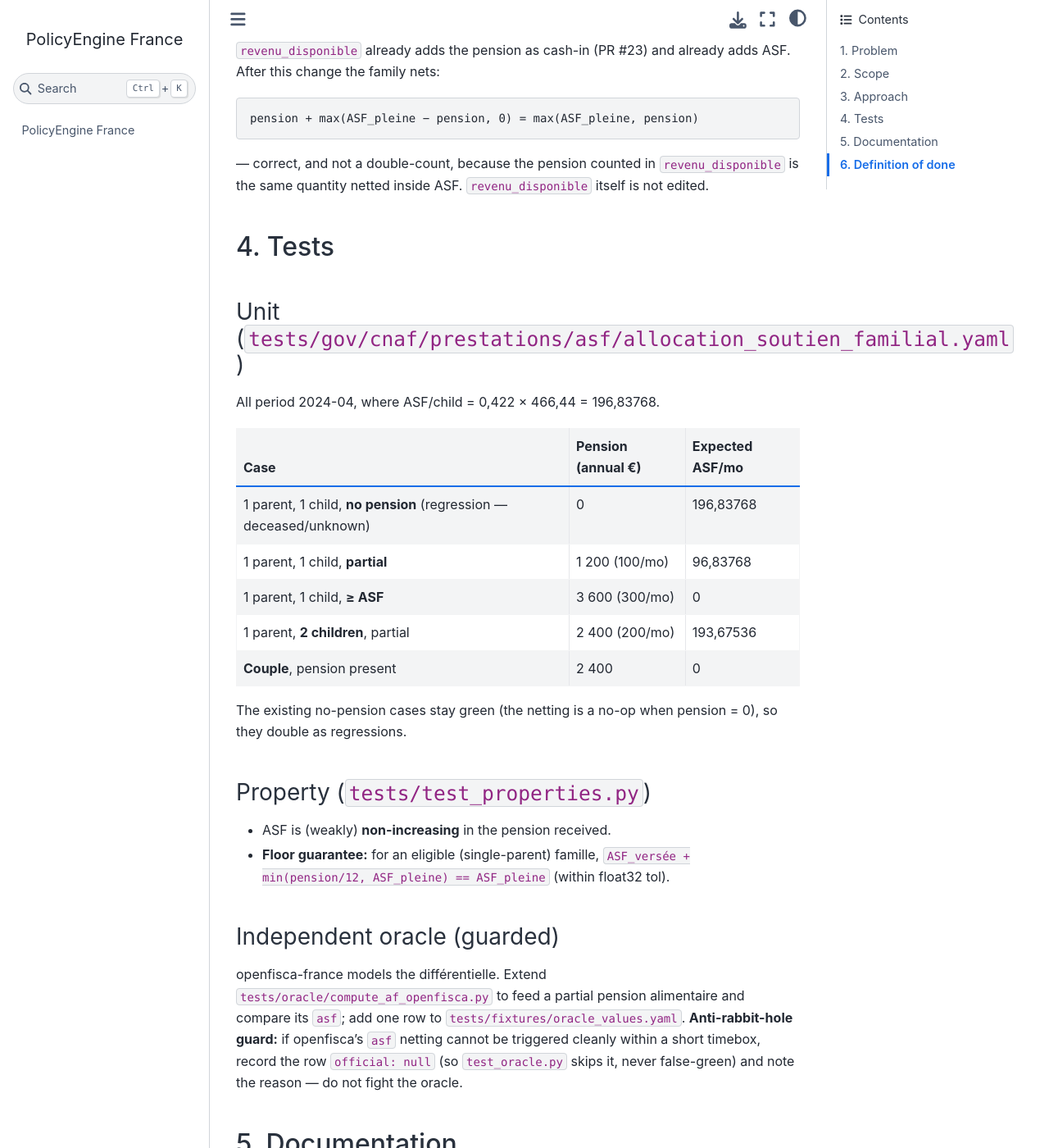
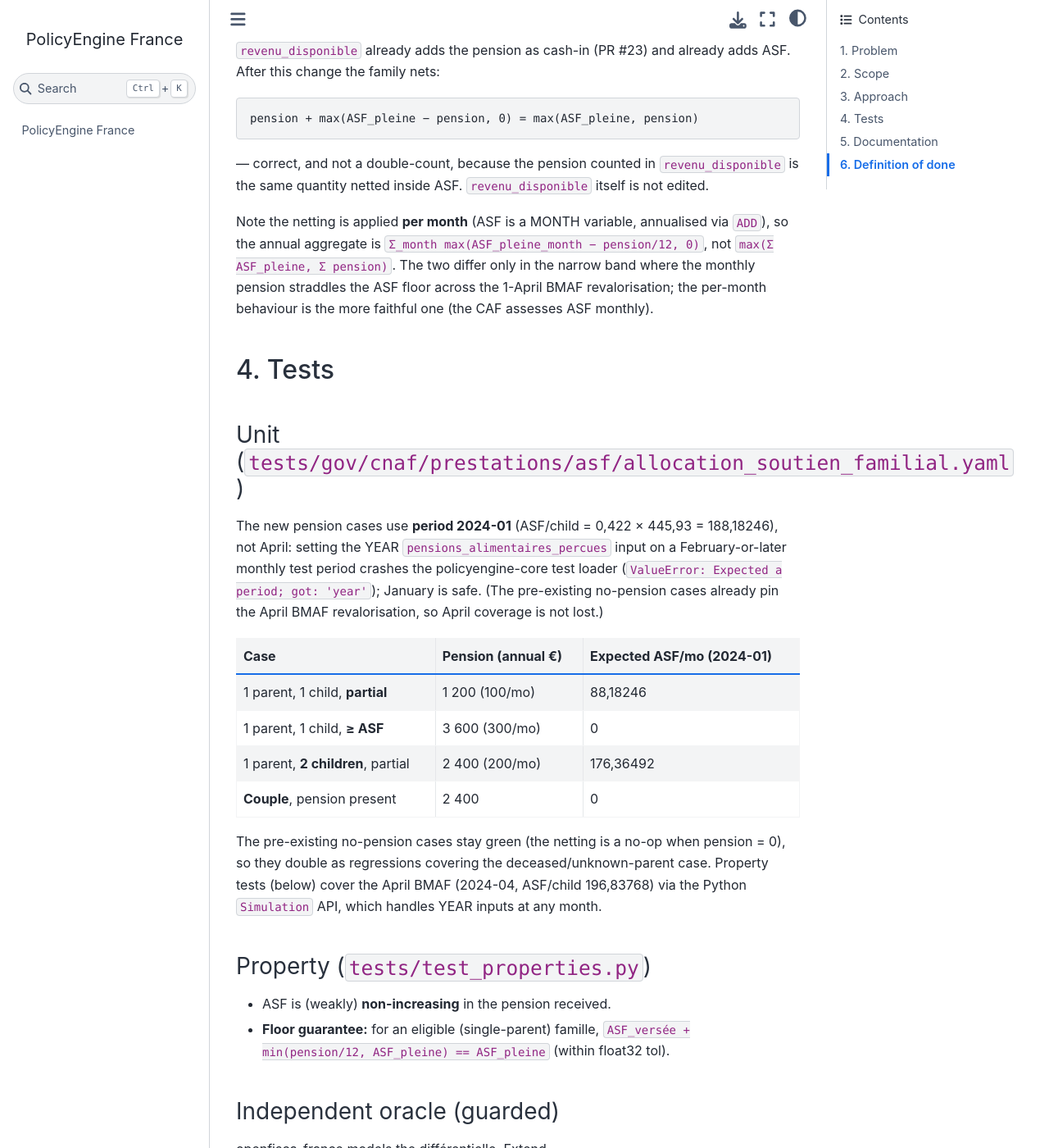
Before and after one commit to alles-delenda-est/policyengine-fr, a Jupyter Book: the page built from docs/superpowers/specs/2026-06-24-asf-differentielle-design.md, in a window 1280 px wide and 1400 px high, scrolled down 1851 px. Shown: the whole window at 82% size. Built offline with Jupyter Book 1.0.4 settings and Sphinx 7.4.7 and the Sphinx Book theme 1.1.4, drawn with Linux system fonts in a browser that asks for light colours; pages that are not in the unit, such as notebooks, are missing from menus.

Commit message:
docs(asf): reconcile spec with as-built (2024-01 unit cases, per-month flooring note)
Final-review follow-ups: the design spec described unit tests at 2024-04, but the
committed YAML uses 2024-01 (loader bug on YEAR inputs in Feb+); and the coherence
section now notes the netting is per-month, not annual.

Co-Authored-By: Claude Opus 4.8 <noreply@anthropic.com>
Claude-Session: https://claude.ai/code/session_01EtGcNqLLxfWRu7ufJLEiPH

```diff
--- a/docs/superpowers/specs/2026-06-24-asf-differentielle-design.md
+++ b/docs/superpowers/specs/2026-06-24-asf-differentielle-design.md
@@ -84,22 +84,34 @@ pension + max(ASF_pleine − pension, 0) = max(ASF_pleine, pension)
 `revenu_disponible` is the same quantity netted inside ASF. `revenu_disponible`
 itself is not edited.
 
+Note the netting is applied **per month** (ASF is a MONTH variable, annualised via
+`ADD`), so the annual aggregate is `Σ_month max(ASF_pleine_month − pension/12, 0)`,
+not `max(Σ ASF_pleine, Σ pension)`. The two differ only in the narrow band where the
+monthly pension straddles the ASF floor across the 1-April BMAF revalorisation; the
+per-month behaviour is the more faithful one (the CAF assesses ASF monthly).
+
 ## 4. Tests
 
 ### Unit (`tests/gov/cnaf/prestations/asf/allocation_soutien_familial.yaml`)
 
-All period 2024-04, where ASF/child = 0,422 × 466,44 = 196,83768.
+The new pension cases use **period 2024-01** (ASF/child = 0,422 × 445,93 =
+188,18246), not April: setting the YEAR `pensions_alimentaires_percues` input on a
+February-or-later monthly test period crashes the policyengine-core test loader
+(`ValueError: Expected a period; got: 'year'`); January is safe. (The pre-existing
+no-pension cases already pin the April BMAF revalorisation, so April coverage is not
+lost.)
 
-| Case | Pension (annual €) | Expected ASF/mo |
+| Case | Pension (annual €) | Expected ASF/mo (2024-01) |
 |---|---|---|
-| 1 parent, 1 child, **no pension** (regression — deceased/unknown) | 0 | 196,83768 |
-| 1 parent, 1 child, **partial** | 1 200 (100/mo) | 96,83768 |
+| 1 parent, 1 child, **partial** | 1 200 (100/mo) | 88,18246 |
 | 1 parent, 1 child, **≥ ASF** | 3 600 (300/mo) | 0 |
-| 1 parent, **2 children**, partial | 2 400 (200/mo) | 193,67536 |
+| 1 parent, **2 children**, partial | 2 400 (200/mo) | 176,36492 |
 | **Couple**, pension present | 2 400 | 0 |
 
-The existing no-pension cases stay green (the netting is a no-op when pension = 0),
-so they double as regressions.
+The pre-existing no-pension cases stay green (the netting is a no-op when
+pension = 0), so they double as regressions covering the deceased/unknown-parent
+case. Property tests (below) cover the April BMAF (2024-04, ASF/child 196,83768) via
+the Python `Simulation` API, which handles YEAR inputs at any month.
 
 ### Property (`tests/test_properties.py`)
 
```
